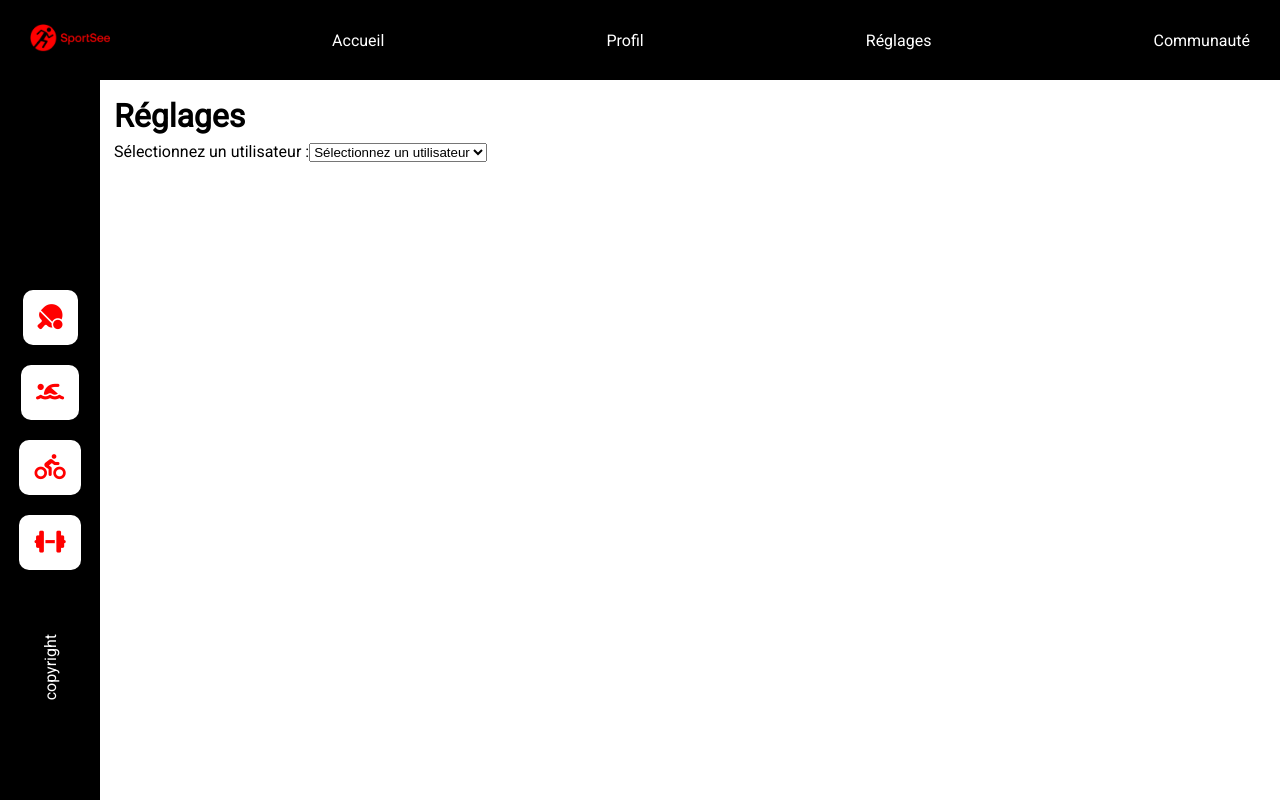
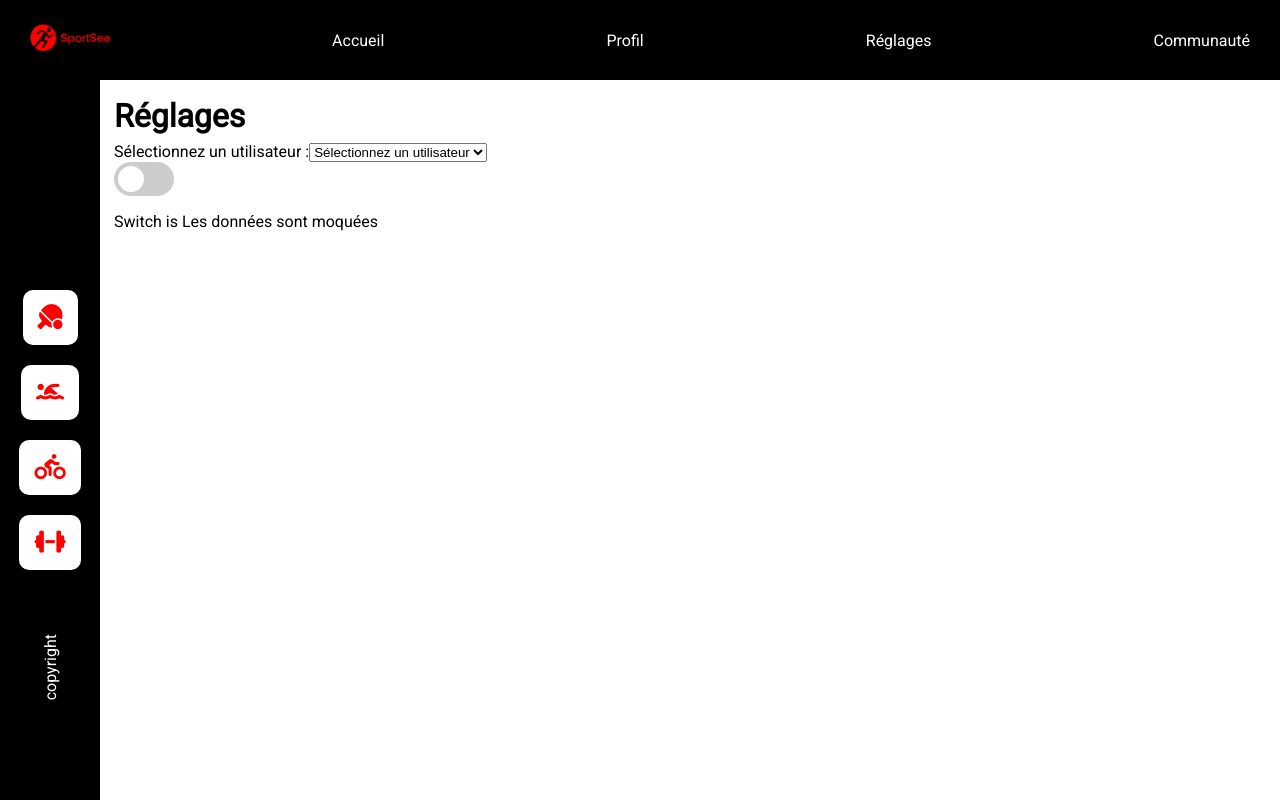
Before and after one commit to Bodychick/projet_12_sportsee, a React (Create React App) app: page /reglages in a window 1280 px wide. Built offline with nearby package versions, Linux system fonts and the light colour scheme.

Commit message:
switch de data réglages

```diff
--- a/src/pages/profil/profil.css
+++ b/src/pages/profil/profil.css
@@ -32,6 +32,10 @@
   flex-direction: row;
   justify-content: space-evenly;
 }
+.dashboardBody .dashboard .gaph_users .graph .graph__haut {
+  display: flex;
+  justify-content: center;
+}
 .dashboardBody .dashboard .recharts-legend-wrapper {
   justify-content: end;
 }
@@ -45,4 +49,63 @@
 }
 .dashboardBody #prenom {
   color: red;
+}
+
+/* The switch - the box around the slider */
+.switch {
+  position: relative;
+  display: inline-block;
+  width: 60px;
+  height: 34px;
+}
+
+/* Hide default HTML checkbox */
+.switch input {
+  opacity: 0;
+  width: 0;
+  height: 0;
+}
+
+/* The slider */
+.slider {
+  position: absolute;
+  cursor: pointer;
+  top: 0;
+  left: 0;
+  right: 0;
+  bottom: 0;
+  background-color: #ccc;
+  transition: 0.4s;
+}
+
+.slider:before {
+  position: absolute;
+  content: "";
+  height: 26px;
+  width: 26px;
+  left: 4px;
+  bottom: 4px;
+  background-color: white;
+  transition: 0.4s;
+}
+
+input:checked + .slider {
+  background-color: #2196F3;
+}
+
+input:focus + .slider {
+  box-shadow: 0 0 1px #2196F3;
+}
+
+input:checked + .slider:before {
+  transform: translateX(26px);
+}
+
+/* Rounded sliders */
+.slider.round {
+  border-radius: 34px;
+}
+
+.slider.round:before {
+  border-radius: 50%;
 }/*# sourceMappingURL=profil.css.map */
--- a/src/pages/profil/profil.scss
+++ b/src/pages/profil/profil.scss
@@ -23,13 +23,14 @@
                 justify-content: space-around;
                 flex-wrap: wrap;
                 width: 75%;
-                .graph__haut{
-
-                }
                 .graph__bas {
                     display: flex;
                     flex-direction: row;
                     justify-content: space-evenly;
+                }
+                .graph__haut {
+                    display: flex;
+                    justify-content: center;
                 }
             }
         }
@@ -50,3 +51,65 @@
         color:red
     }
 }
+/* The switch - the box around the slider */
+.switch {
+    position: relative;
+    display: inline-block;
+    width: 60px;
+    height: 34px;
+  }
+
+  /* Hide default HTML checkbox */
+  .switch input {
+    opacity: 0;
+    width: 0;
+    height: 0;
+  }
+
+  /* The slider */
+  .slider {
+    position: absolute;
+    cursor: pointer;
+    top: 0;
+    left: 0;
+    right: 0;
+    bottom: 0;
+    background-color: #ccc;
+    -webkit-transition: .4s;
+    transition: .4s;
+  }
+
+  .slider:before {
+    position: absolute;
+    content: "";
+    height: 26px;
+    width: 26px;
+    left: 4px;
+    bottom: 4px;
+    background-color: white;
+    -webkit-transition: .4s;
+    transition: .4s;
+  }
+
+  input:checked + .slider {
+    background-color: #2196F3;
+  }
+
+  input:focus + .slider {
+    box-shadow: 0 0 1px #2196F3;
+  }
+
+  input:checked + .slider:before {
+    -webkit-transform: translateX(26px);
+    -ms-transform: translateX(26px);
+    transform: translateX(26px);
+  }
+
+  /* Rounded sliders */
+  .slider.round {
+    border-radius: 34px;
+  }
+
+  .slider.round:before {
+    border-radius: 50%;
+  }
--- a/src/pages/réglages/reglages.js
+++ b/src/pages/réglages/reglages.js
@@ -4,8 +4,21 @@ import { USER_MAIN_DATA } from '../../data/data';
 import Footer from '../../composant/footer/footer'
 import '../profil/profil.css'
 
+
 function Reglages() {
   const [selectedUser, setSelectedUser] = useState(null);
+  const [isOn, setIsOn] = useState(() => {
+    const savedState = localStorage.getItem('isOn');
+    return savedState ? JSON.parse(savedState) : false;
+  });
+
+  useEffect(() => {
+    localStorage.setItem('isOn', JSON.stringify(isOn));
+  }, [isOn]);
+
+  const handleToggle = () => {
+    setIsOn(prevState => !prevState);
+  };
 
   useEffect(() => {
     const storedUserId = localStorage.getItem('selectedUserId');
@@ -35,11 +48,23 @@ function Reglages() {
         ))}
       </select>
 
+
+
       {selectedUser ? (
         <Link to="/profil">Voir le profil</Link>
       ): <div></div>
       }
+
+      <div>
+        <label className="switch">
+          <input type="checkbox" checked={isOn} onChange={handleToggle} />
+          <span className="slider round"></span>
+        </label>
+        <p>Switch is {isOn ? 'Les données proviennent de l\'API' : 'Les données sont moquées'}</p>
+      </div>
+
       </section>
+
     </section>
   );
 }
--- /dev/null
+++ b/src/pages/réglages/reglagle.css
@@ -0,0 +1 @@
+/*# sourceMappingURL=reglagle.css.map */
```
Also changed, not shown: src/pages/réglages/reglagle.scss (added), 2 other files (tests, documents, lock files or other folders).
